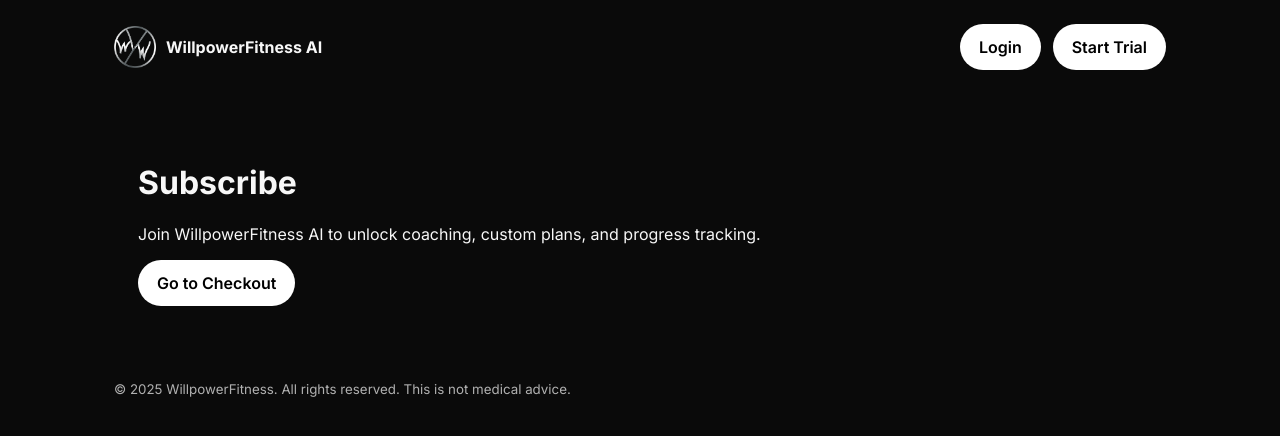
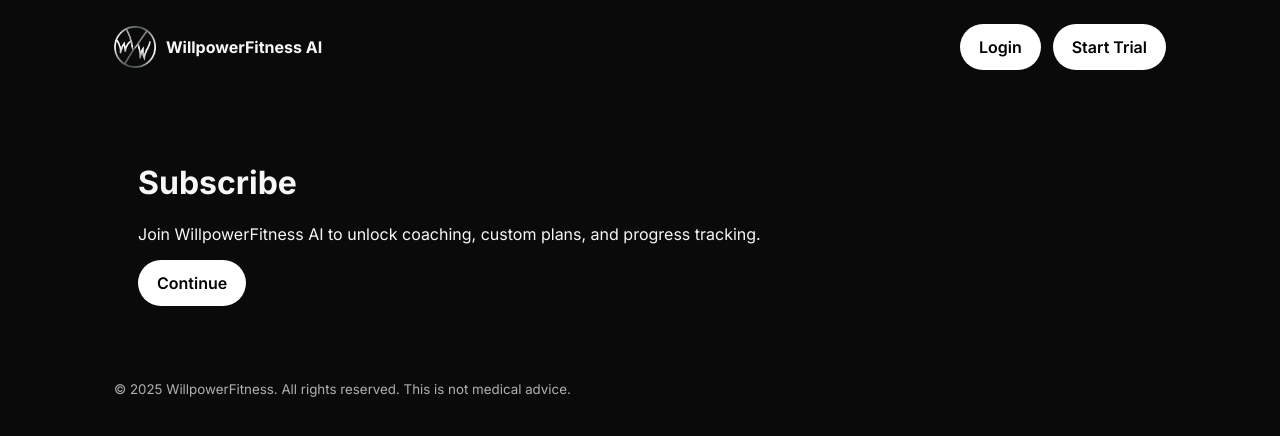
Before and after one commit to WillpowerfitnessAI/willpowerfitness-frontend, a Next.js app: page /subscribe in a window 1280 px wide. Shown: the top 436 px of the page. Built offline with nearby package versions, Linux system fonts and the light colour scheme.

Commit message:
Update subscribe.js

```diff
--- a/pages/subscribe.js
+++ b/pages/subscribe.js
@@ -7,7 +7,9 @@ export default function Subscribe() {
       <main style={{ padding: 24 }}>
         <h1>Subscribe</h1>
         <p>Join WillpowerFitness AI to unlock coaching, custom plans, and progress tracking.</p>
-        <a className="btn btn-primary" href="/checkout">Go to Checkout</a>
+
+        {/* Paid flow (no trial) → pre-checkout form */}
+        <a className="btn btn-primary" href="/join">Continue</a>
       </main>
     </Layout>
   );
```
